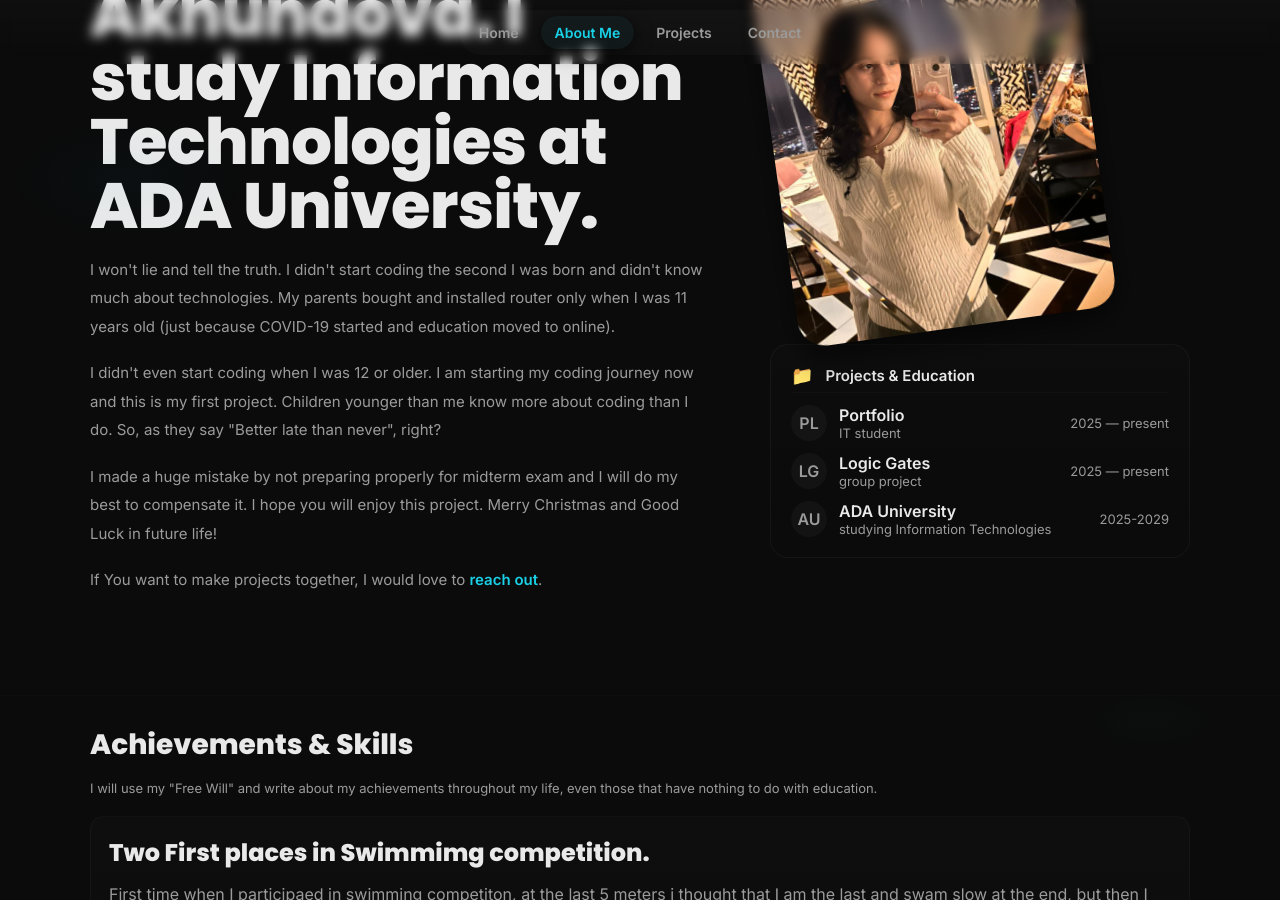
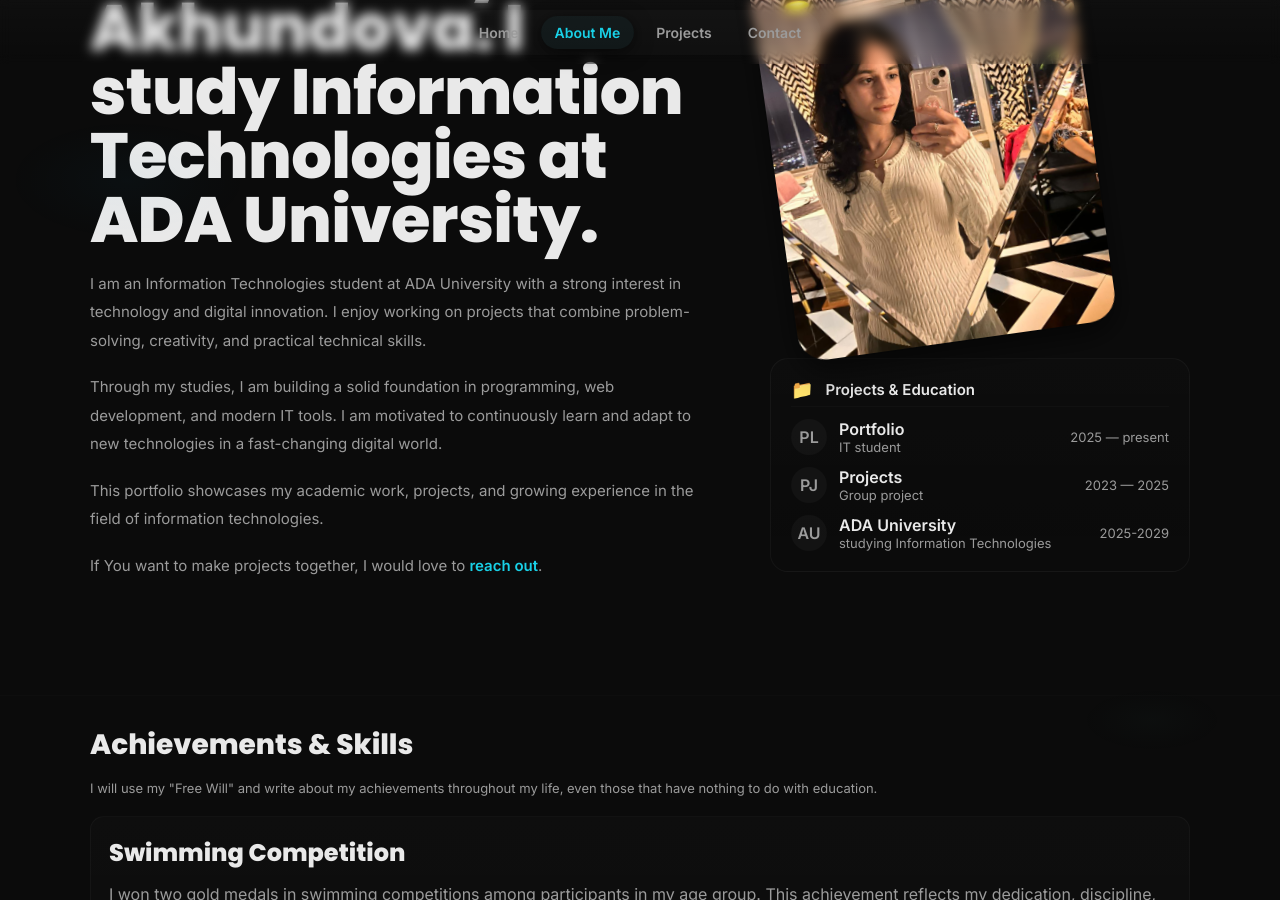
Before and after one commit to Maryam-0073/maryam-0073.github.io, a Jekyll site: the page built from about.html, in a window 1280 px wide and 900 px high, scrolled down 205 px. Built offline with Jekyll 4.4.1, drawn with Linux system fonts in a browser that asks for light colours; some of the changed text lies outside the part shown.

Commit message:
final project

```diff
--- a/about.html
+++ b/about.html
@@ -10,10 +10,10 @@ permalink: /about
       <h1>Hi. I am Maryam Akhundova. I study Information Technologies at ADA University.</h1>
 
       <div class="content">
-        <p>I won't lie and tell the truth. I didn't start coding the second I was born and didn't know much about technologies. My parents bought and installed router only when I was 11 years old (just because COVID-19 started and education moved to online).</p>
-        <p>I didn't even start coding when I was 12 or older. I am starting my coding journey now and this is my first project. Children younger than me know more about coding than I do. So, as they say "Better late than never", right?</p>
-        <p>I made a huge mistake by not preparing properly for midterm exam and I will do my best to compensate it. I hope you will enjoy this project. Merry Christmas and Good Luck in future life!</p>
-        <p>If You want to make projects together, I would love to <a class="accent" href="{{ '/' | relative_url }}#contact">reach out</a>.</p>
+        <p>I am an Information Technologies student at ADA University with a strong interest in technology and digital innovation. I enjoy working on projects that combine problem-solving, creativity, and practical technical skills.</p>
+        <p>Through my studies, I am building a solid foundation in programming, web development, and modern IT tools. I am motivated to continuously learn and adapt to new technologies in a fast-changing digital world.</p>
+        <p>This portfolio showcases my academic work, projects, and growing experience in the field of information technologies.</p>
+        <p>If You want to make projects together, I would love to <a class="accent" href="{{ '/contact/' | relative_url }}">reach out</a>.</p>
       </div>
     </section>
 
@@ -45,13 +45,13 @@ permalink: /about
           <li>
             <div class="row">
               <div class="meta">
-                <span class="logo">LG</span>
+                <span class="logo">PJ</span>
                 <div>
-                  <div class="title">Logic Gates</div>
-                  <div class="muted">group project</div>
+                  <div class="title">Projects</div>
+                  <div class="muted">Group project</div>
                 </div>
               </div>
-              <div class="years">2025 — present</div>
+              <div class="years">2023 — 2025</div>
             </div>
           </li>
 
@@ -81,8 +81,8 @@ permalink: /about
 
     <ul class="learning-list">
       <li class="skill-item">
-        <h3 class="skill-name">Two First places in Swimmimg competition.</h3>
-        <p class="skill-desc">First time when I participaed in swimming competiton, at the last 5 meters i thought that I am the last and swam slow at the end, but then I saw that 3rd place girl was in the same rythm as me. It was good lesson for me and next 2 times i pushed through my limits and took first places.</p>
+        <h3 class="skill-name">Swimming Competition</h3>
+        <p class="skill-desc">I won two gold medals in swimming competitions among participants in my age group. This achievement reflects my dedication, discipline, and commitment to excellence both in sports and academics.</p>
         <div class="skill-photo">
           <img src="{{ '/projects/photo-23.png' | relative_url }}" alt="HTML example photo">
         </div>
@@ -90,15 +90,15 @@ permalink: /about
 
       <li class="skill-item">
         <h3 class="skill-name">World Scholars Cup</h3>
-        <p class="skill-desc">It was competition between english taught schools and my school "Zarifa Alieva Lyceum" was the only russian taught school. There were group debates, kahoot and etc. I got 4th place in Social Science, 12th in History and 1st in Science and Technology. Our team got 12th golden medal in Scholar's Bowl. </p>
+        <p class="skill-desc">I participated in an interschool academic competition primarily among English-taught schools, where my school, Zarifa Aliyeva Lyceum, was the only Russian-taught institution. I achieved 1st place in Science and Technology, 4th in Social Science, 12th in History, and our team earned the 12th Gold Medal in the Scholars’ Bowl. </p>
         <div class="skill-photo">
-          <img src="{{ '/projects/css-photo.jpg' | relative_url }}" alt="CSS example photo">
+          <img src="{{ '/projects/33photo.png' | relative_url }}" alt="CSS example photo">
         </div>
       </li>
 
       <li class="skill-item">
         <h3 class="skill-name">Admission to university</h3>
-        <p class="skill-desc">Maybe for someone it is not a big deal, but for me, it was a huge achievement to get accepted to ADA university. I worked hard to get good SAT and IELTS scores.</p>
+        <p class="skill-desc">Although it may seem modest to some, being accepted to ADA University was a significant personal achievement for me. I worked diligently to earn strong SAT and IELTS scores, which made this goal possible.</p>
         <div class="skill-photo">
           <img src="{{ '/projects/js-photo.png' | relative_url }}" alt="JavaScript example photo">
         </div>
@@ -106,4 +106,3 @@ permalink: /about
     </ul>
   </div>
 </section>
-c
--- a/projects.html
+++ b/projects.html
@@ -15,7 +15,7 @@ permalink: /projects
           <img src="{{ '/projects/project-1.png' | relative_url }}" alt="Logic Gates screenshot" class="project-photo">
         </div>
         <h3>Logic Gates</h3>
-        <p class="muted">First practical group project. </p>
+        <p class="muted">Logic Gates was my first practical group project, where I applied theoretical knowledge to a real technical task. </p>
       </li>
 
       <li class="project-card">
@@ -23,7 +23,7 @@ permalink: /projects
           <img src="{{ '/projects/project-2.png' | relative_url }}" alt="Project screenshot" class="project-photo">
         </div>
         <h3>Robotics project</h3>
-        <p class="muted">Ukranians came to look at this project. </p>
+        <p class="muted">This was a robotics project that attracted international attention, including visitors from Ukraine who came to observe and evaluate the work. </p>
       </li>
 
       <li class="project-card">
@@ -31,7 +31,7 @@ permalink: /projects
           <img src="{{ '/projects/project-3.png' | relative_url }}" alt="Project screenshot" class="project-photo">
         </div>
         <h3>Project 3</h3>
-        <p class="muted">We had to go to any school and teach IT lesson.</p>
+        <p class="muted">In Project 3, we visited a school and delivered an IT lesson, gaining practical experience in teaching and knowledge sharing.</p>
       </li>
     </ul>
 
```
Also changed, not shown: contact.html (+4 -4 lines), 1 other file.
